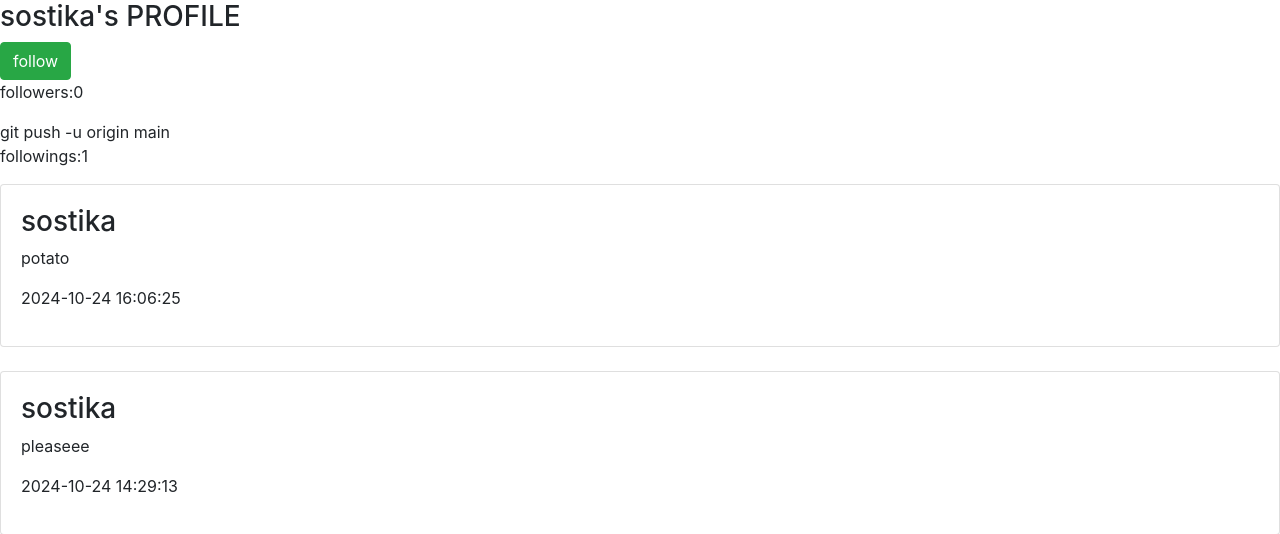
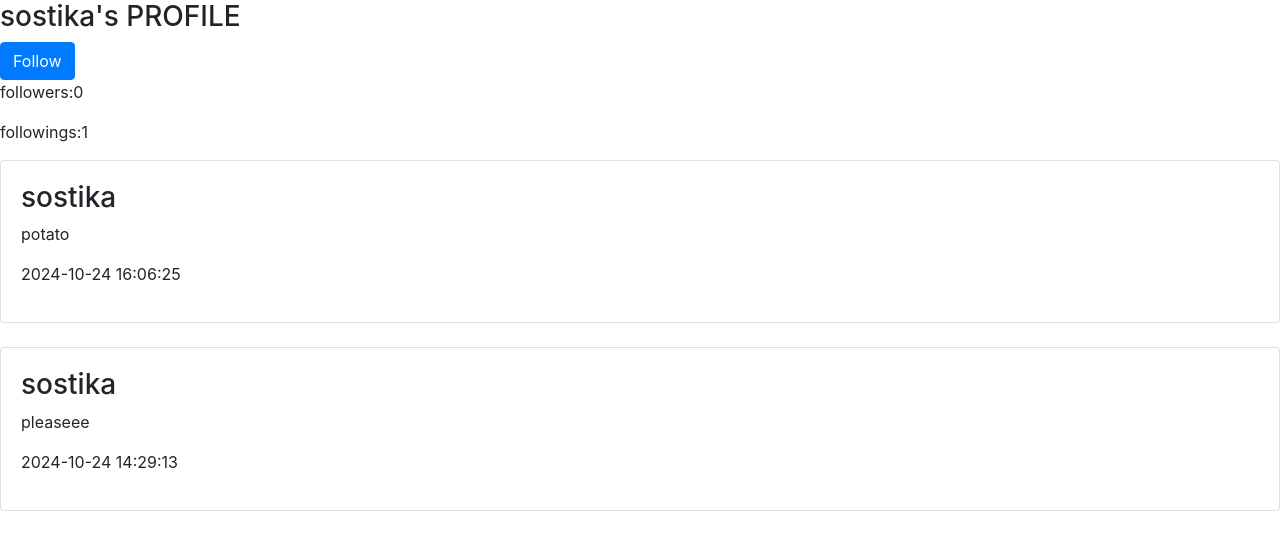
Before and after one commit to swastiika/TWII, a Django app: a page that uses network/templates/network/profile.html in a window 1280 px wide. Shown: the part 56-590 px from the top of the page. Run offline with Django 3.2, Linux system fonts and the light colour scheme; data comes from the database, SQL or seed files in the repository; both versions use the stored data as it was after the commit; some libraries are stand-ins or nearby versions.

Commit message:
added follow and unfollow

```diff
--- a/network/static/network/script1.js
+++ b/network/static/network/script1.js
@@ -1,3 +1,8 @@
+document.addEventListener("DOMContentLoaded", function() {
+    loadUserPosts(username, 1); // Call the function with the username
+
+});
+
 async function loadUserPosts(username, page) {
     // Ensure the page number is valid
     if (page < 1) return;
--- a/network/templates/network/profile.html
+++ b/network/templates/network/profile.html
@@ -6,16 +6,22 @@
 {% else %}
     <h3>{{ user.username }}'s PROFILE</h3>
     {% if current_user in follower_list %}
-    <button class="btn btn-danger" value="unfollow">unfollow</button>
+    <form action="{% url 'unfollow_user' user.username %}" method="post" style="display: inline;">
+        {% csrf_token %}
+        <button type="submit" class="btn btn-danger">Unfollow</button>
+    </form>
     {% else %}
-    <button class="btn btn-success" value="follow">follow</button>
+    <form action="{% url 'follow_user' user.username %}" method="post" style="display: inline;">
+        {% csrf_token %}
+        <button type="submit" class="btn btn-primary">Follow</button>
+    </form>
     {% endif %}
 
 {% endif %}
 <div>
     <p>followers:{{follower}}</p>
 </div>
-<div>git push -u origin main
+<div>
     <p>followings:{{following}}</p>
 </div>
 <div id="posts-container"></div>
@@ -30,8 +36,5 @@
 <script src="{% static 'network/script1.js' %}"></script>
 <script>
     const username = "{{ user.username }}"; // Extract just the username
-    document.addEventListener("DOMContentLoaded", function() {
-        loadUserPosts(username, 1); // Call the function with the username
-    });
 </script>
 {% endblock %}
--- a/network/urls.py
+++ b/network/urls.py
@@ -12,5 +12,7 @@ urlpatterns = [
     path('posts/', views.allpage, name='allpage'),
     path('profile/<str:username>/', views.showprofile, name='profile'),
     path('userposts/', views.userposts, name='userposts'),
+    path('follow/<str:username>/', views.follow_user, name='follow_user'),
+    path('unfollow/<str:username>/', views.unfollow_user, name='unfollow_user'),
 
 ]
--- a/network/views.py
+++ b/network/views.py
@@ -1,7 +1,7 @@
 from django.contrib.auth import authenticate, login, logout
 from django.db import IntegrityError
 from django.http import HttpResponse, HttpResponseRedirect
-from django.shortcuts import render
+from django.shortcuts import render,get_object_or_404,redirect
 from django.urls import reverse
 from django.contrib.auth.decorators import login_required
 from django.http import JsonResponse
@@ -173,3 +173,16 @@ def userposts(request):
     }
 
     return JsonResponse(response, safe=False)  # Return JSON response
+
+
+@login_required
+def follow_user(request, username):
+    user_to_follow = get_object_or_404(User, username=username)
+    request.user.following.add(user_to_follow)  # Add the user to the following list
+    return redirect('profile', username=username)  # Redirect to the profile page
+
+@login_required
+def unfollow_user(request, username):
+    user_to_unfollow = get_object_or_404(User, username=username)
+    request.user.following.remove(user_to_unfollow)  # Remove the user from the following list
+    return redirect('profile', username=username)  # Redirect to the profile page
```
Also changed, not shown: db.sqlite3.
